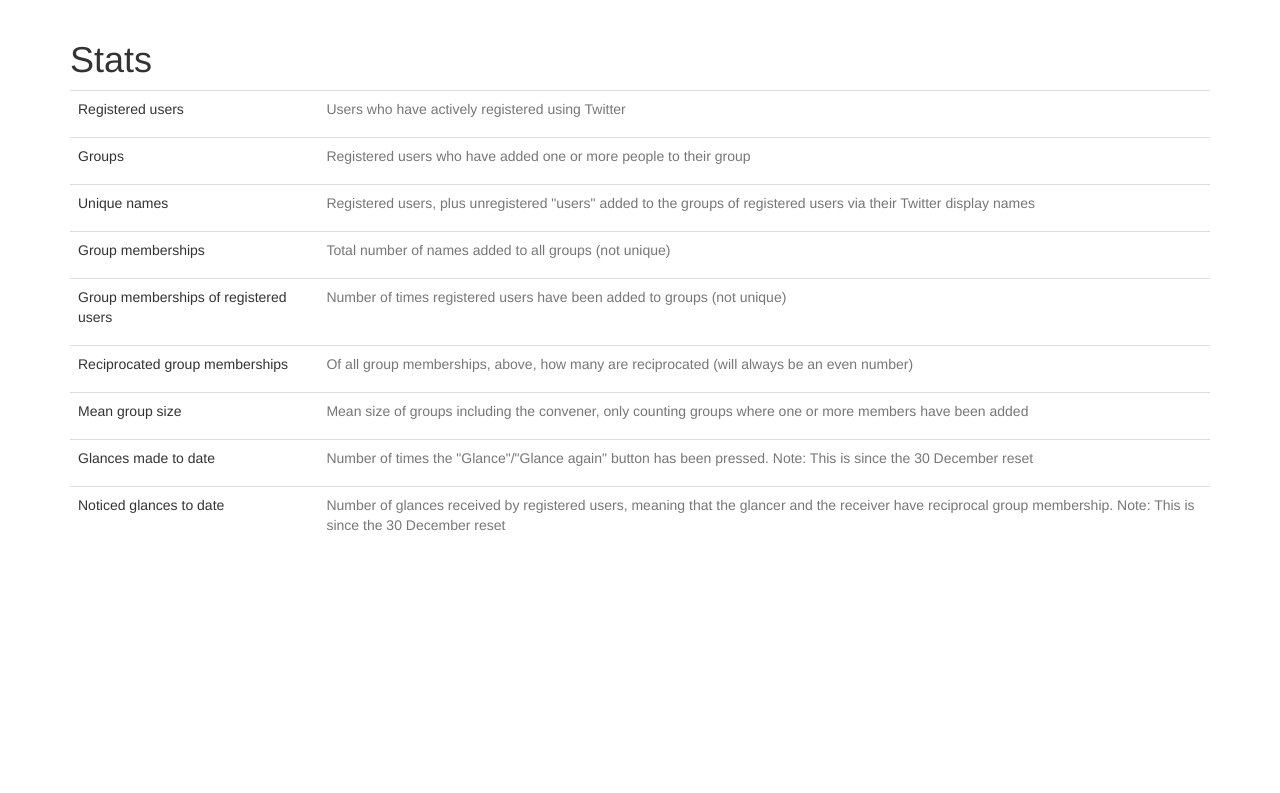
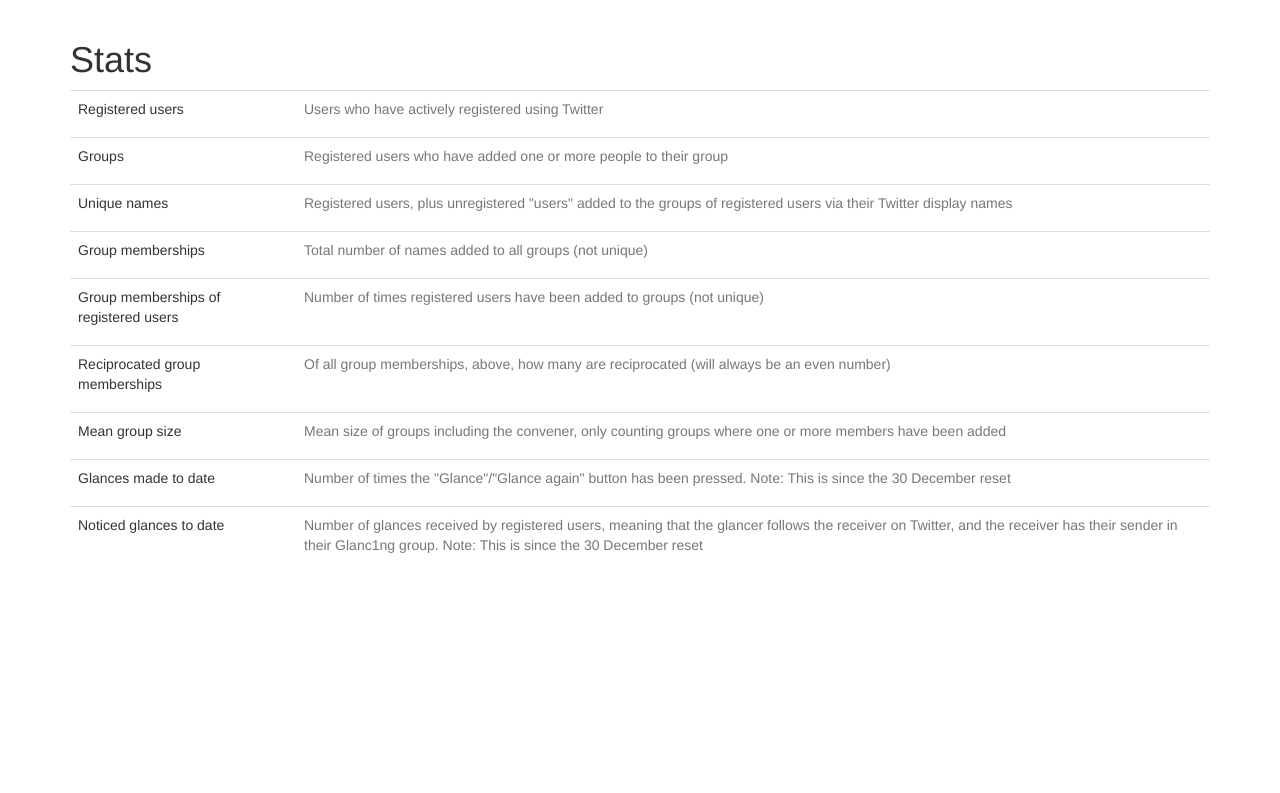
Before and after one commit to genmon/glanc1ng, a Python web app: template app/templates/about_stats.html in a window 1280 px wide. Shown: the part 52-845 px from the top of the page. Run offline with Jinja, Linux system fonts and the light colour scheme; the template is opened without the code that fills it, so the values that code supplies are empty; some libraries are stand-ins or nearby versions.

Commit message:
fixing copy on stats page

```diff
--- a/app/templates/about_stats.html
+++ b/app/templates/about_stats.html
@@ -50,7 +50,7 @@
 	<tr>
 		<td><p>Noticed glances to date</p></td>
 		<td><p>{{ noticed_glances }}</p></td>
-		<td><p class="text-muted">Number of glances received by registered users, meaning that the glancer and the receiver have reciprocal group membership. Note: This is since the 30 December reset</p></td>
+		<td><p class="text-muted">Number of glances received by registered users, meaning that the glancer follows the receiver on Twitter, and the receiver has their sender in their Glanc1ng group. Note: This is since the 30 December reset</p></td>
 	</tr>
 </table>
 
```
